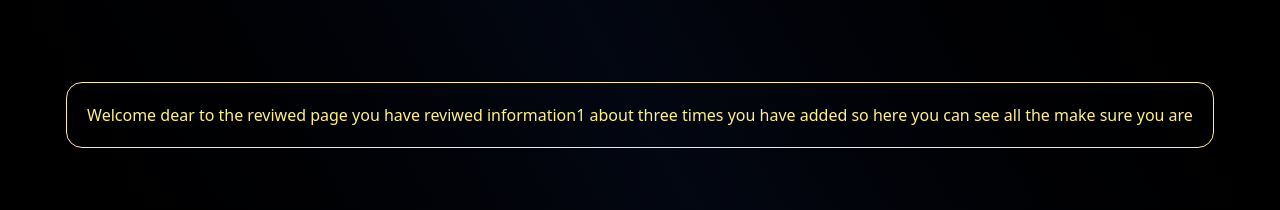
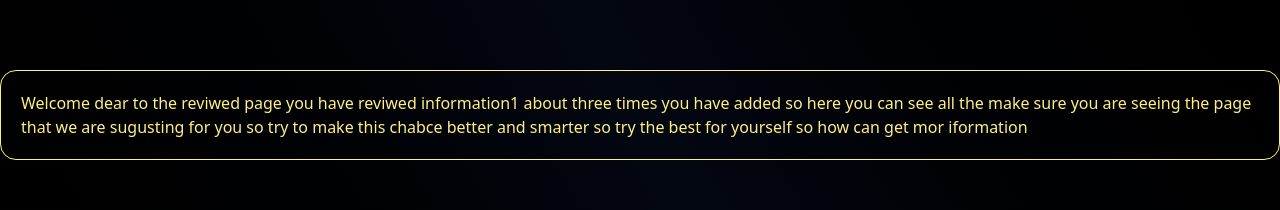
Before and after one commit to shikebazahidi999/First-Next-App, a Next.js app: page /products/1/reviewed/1 in a window 1280 px wide. Shown: the part 285-495 px from the top of the page. Built offline with nearby package versions, Linux system fonts and the light colour scheme.

Commit message:
some changes added

```diff
--- a/src/app/products/[detailsid]/reviewed/[count]/page.tsx
+++ b/src/app/products/[detailsid]/reviewed/[count]/page.tsx
@@ -14,7 +14,9 @@ async function Count({
 			<div className="h-fit w-fit text-yellow-200 border p-5 rounded-2xl">
 				Welcome dear to the reviwed page you have reviwed information
 				{detailsid} about three times you have added so here you can see all the
-				make sure you are
+				make sure you are seeing the page that we are sugusting for you so try
+				to make this chabce better and smarter so try the best for yourself so
+				how can get mor iformation
 			</div>
 		</div>
 	);
```
